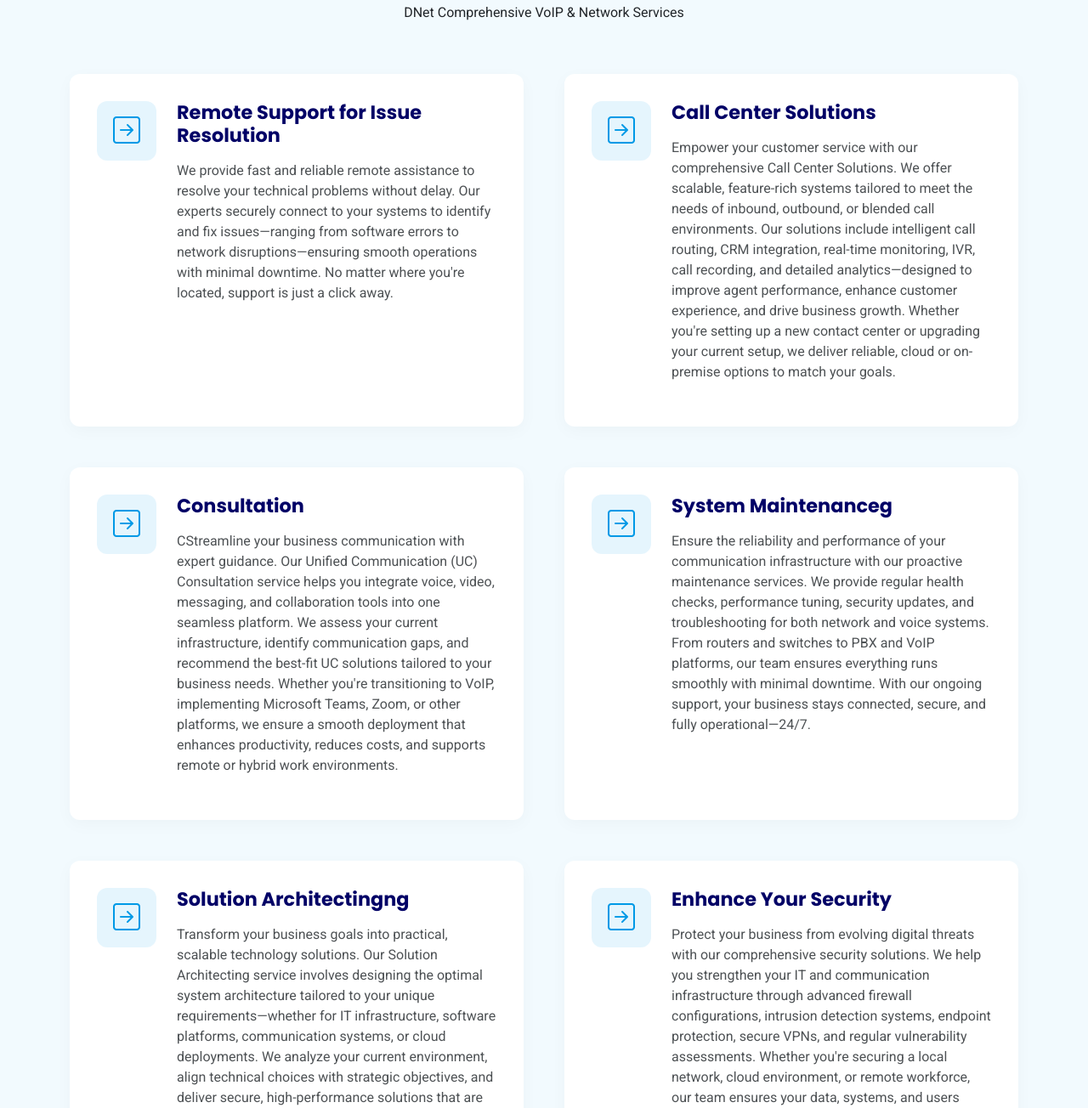
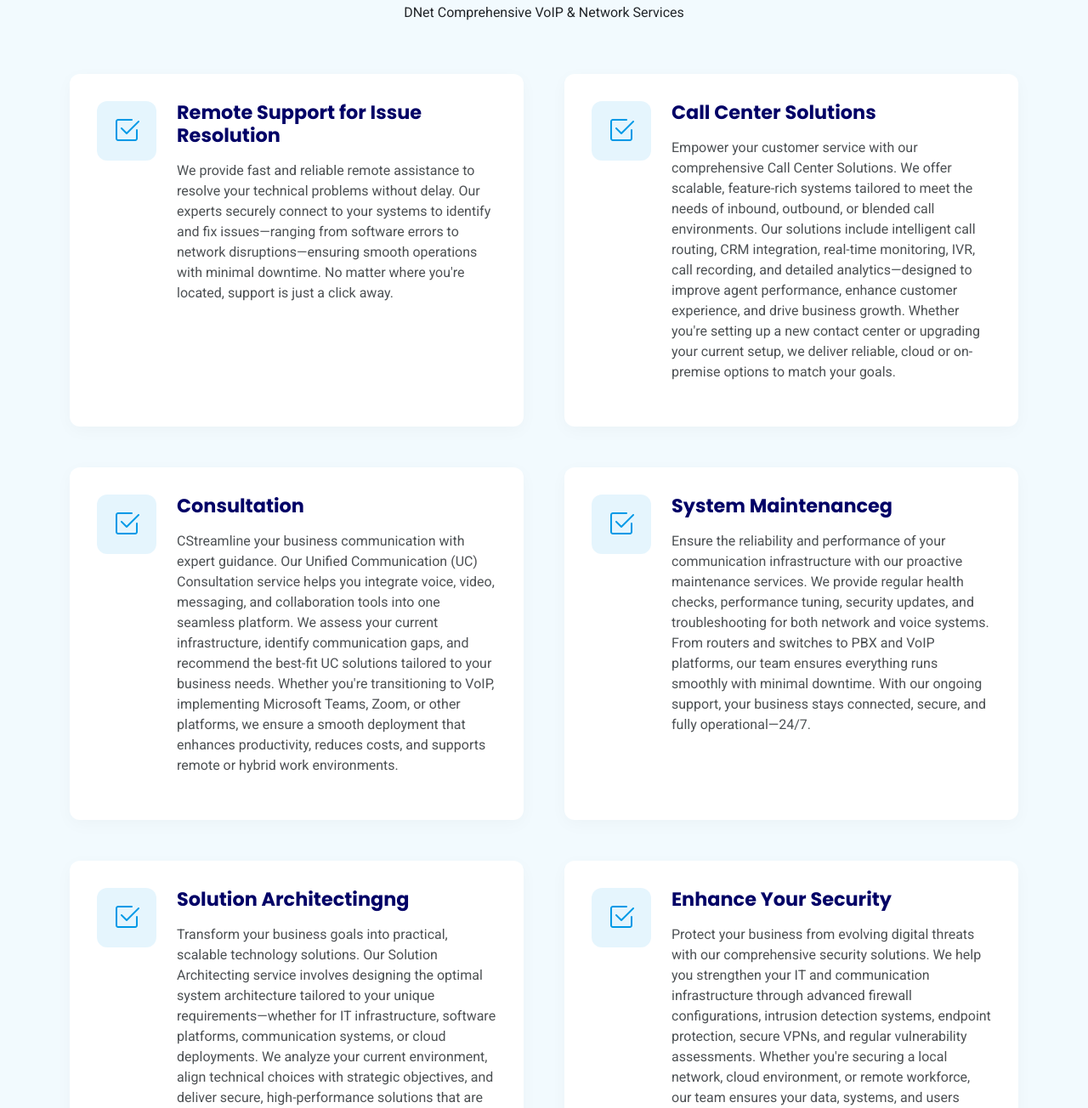
Before and after one commit to Nalinhgn/DNetWebsite, a plain HTML site: page index.html in a window 1280 px wide. Shown: the part 2690-3994 px from the top of the page at 85% size. Drawn offline with Linux system fonts and the light colour scheme.

Commit message:
Replace icons in service items with check icons

```diff
--- a/index.html
+++ b/index.html
@@ -286,7 +286,7 @@
           <div class="col-md-6" data-aos="fade-right" data-aos-delay="100">
             <div class="service-item">
               <div class="service-icon">
-                <i class="bi bi-arrow-right-square"></i>
+                <i class="bi bi-check2-square"></i>
               </div>
               <div class="service-content">
                 <h3>Remote Support for Issue Resolution</h3>
@@ -298,7 +298,7 @@
           <div class="col-md-6" data-aos="fade-left" data-aos-delay="100">
             <div class="service-item">
               <div class="service-icon">
-                <i class="bi bi-arrow-right-square"></i>
+                <i class="bi bi-check2-square"></i>
               </div>
               <div class="service-content">
                 <h3>Call Center Solutions </h3>
@@ -310,7 +310,7 @@
           <div class="col-md-6" data-aos="fade-right" data-aos-delay="200">
             <div class="service-item">
               <div class="service-icon">
-                <i class="bi bi-arrow-right-square"></i>
+                <i class="bi bi-check2-square"></i>
               </div>
               <div class="service-content">
                 <h3>Consultation</h3>
@@ -322,7 +322,7 @@
           <div class="col-md-6" data-aos="fade-left" data-aos-delay="200">
             <div class="service-item">
               <div class="service-icon">
-                <i class="bi bi-arrow-right-square"></i>
+                <i class="bi bi-check2-square"></i>
               </div>
               <div class="service-content">
                 <h3>System Maintenanceg</h3>
@@ -334,7 +334,7 @@
           <div class="col-md-6" data-aos="fade-right" data-aos-delay="300">
             <div class="service-item">
               <div class="service-icon">
-                <i class="bi bi-arrow-right-square"></i>
+                <i class="bi bi-check2-square"></i>
               </div>
               <div class="service-content">
                 <h3>Solution Architectingng</h3>
@@ -346,7 +346,7 @@
           <div class="col-md-6" data-aos="fade-left" data-aos-delay="300">
             <div class="service-item">
               <div class="service-icon">
-                <i class="bi bi-arrow-right-square"></i>
+                <i class="bi bi-check2-square"></i>
               </div>
               <div class="service-content">
                 <h3>Enhance Your Security</h3>
```
